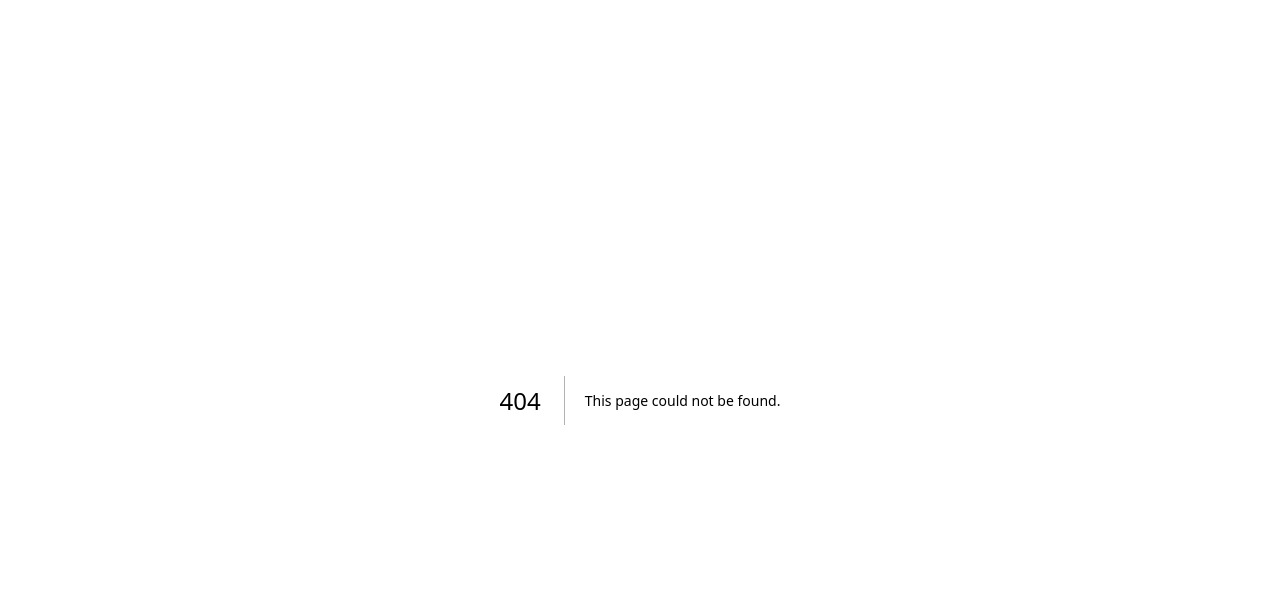
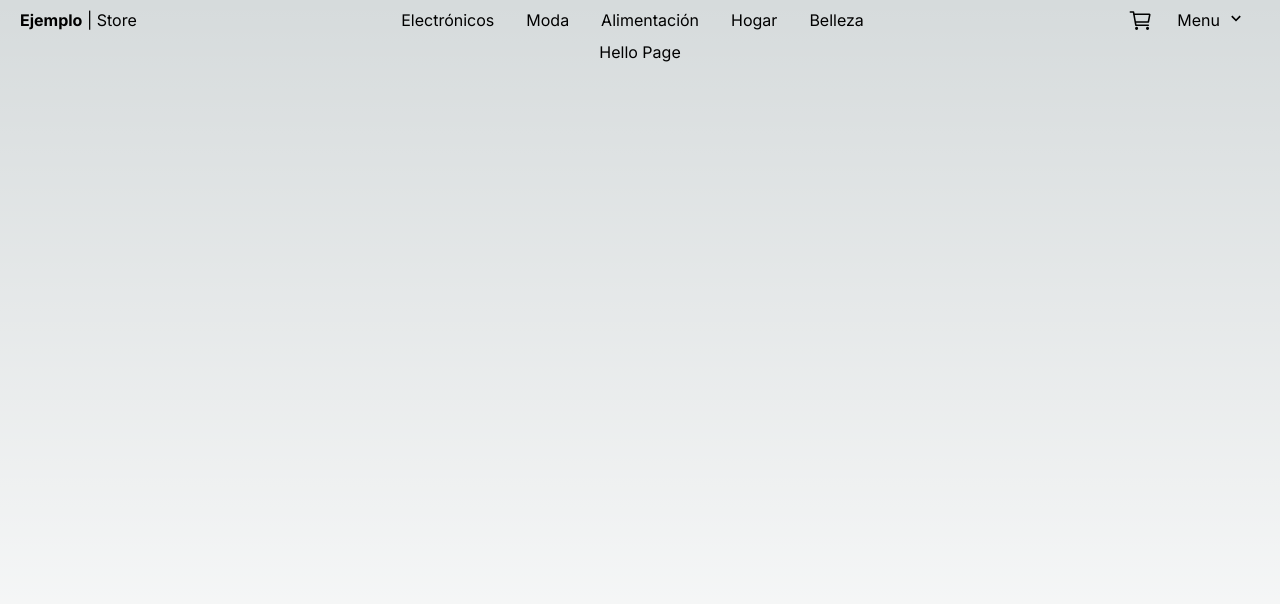
Before and after one commit to alerodriguezn/store-ecommerce, a Next.js app: page /admin in a window 1280 px wide. Before the commit this address had no page. Shown: the top 604 px of the page. Built offline with nearby package versions, Linux system fonts and the light colour scheme; no server answers.

Commit message:
chore: folder structure

```diff
--- /dev/null
+++ b/src/actions/product/create-products.ts
@@ -0,0 +1 @@
+'use server'
--- /dev/null
+++ b/src/app/(shop)/admin/page.tsx
@@ -0,0 +1,12 @@
+import { auth } from "@/auth.config";
+
+export default async function AdminPage() {
+
+
+
+  return (
+    <div>
+      <h1>Hello Page</h1>
+    </div>
+  );
+}
--- a/src/app/(shop)/layout.tsx
+++ b/src/app/(shop)/layout.tsx
@@ -1,4 +1,8 @@
 import { TopMenu } from '../../components/ui/TopMenu';
+import { ToastContainer, toast } from 'react-toastify';
+import 'react-toastify/dist/ReactToastify.css';
+
+
 export default function ShopLayout({
   children,
 }: {
@@ -7,6 +11,8 @@ export default function ShopLayout({
   return (
     <main className="min-h-screen flex flex-col items-center">
       <TopMenu/>
+      <ToastContainer />
+
       {children}
     </main>
   );
--- a/src/app/(shop)/product/[id]/ui/AddToCart.tsx
+++ b/src/app/(shop)/product/[id]/ui/AddToCart.tsx
@@ -4,14 +4,15 @@ import { QuantitySelector } from "@/components/ui/QuantitySelector";
 import { Product } from "@/interfaces/products-v2";
 import { CartProduct } from "@/interfaces/cart";
 import { useCartStore } from "@/store/cart/cart-store";
+import { ToastContainer, toast } from "react-toastify";
+import "react-toastify/dist/ReactToastify.css";
 
 interface Props {
   product: Product;
 }
 
 export const AddToCart = ({ product }: Props) => {
-
-  const addProductToCart = useCartStore( state => state.addProductCart);
+  const addProductToCart = useCartStore((state) => state.addProductCart);
 
   const [quantity, setQuantity] = useState<number>(1);
   const [posted, setPosted] = useState<boolean>(false);
@@ -19,28 +20,32 @@ export const AddToCart = ({ product }: Props) => {
   const addToCart = () => {
     setPosted(true);
 
-
     const cartProduct: CartProduct = {
-        id: product.id,
-        quantity: quantity,
-        title: product.title,
-        price: product.price,
-        image: product.image,
-    }
+      id: product.id,
+      quantity: quantity,
+      title: product.title,
+      price: product.price,
+      image: product.image,
+    };
 
     addProductToCart(cartProduct);
+
+    toast.success("Producto Agregado al Carrito!", {
+      position: "bottom-right",
+    });
+
     setPosted(false);
     setQuantity(1);
-
-
   };
 
   return (
     <>
-
       <QuantitySelector quantity={quantity} onQuantityChange={setQuantity} />
 
-      <button className="bg-blue-600 hover:bg-blue-800 text-white py-2 px-4 rounded transition-all my-5" onClick={addToCart}>
+      <button
+        className="bg-blue-600 hover:bg-blue-800 text-white py-2 px-4 rounded transition-all my-5"
+        onClick={addToCart}
+      >
         Add to cart
       </button>
     </>
```
Also changed, not shown: src/actions/product/delete-product-by-id.ts (added), src/actions/product/edit-product-by-id.ts (added).
